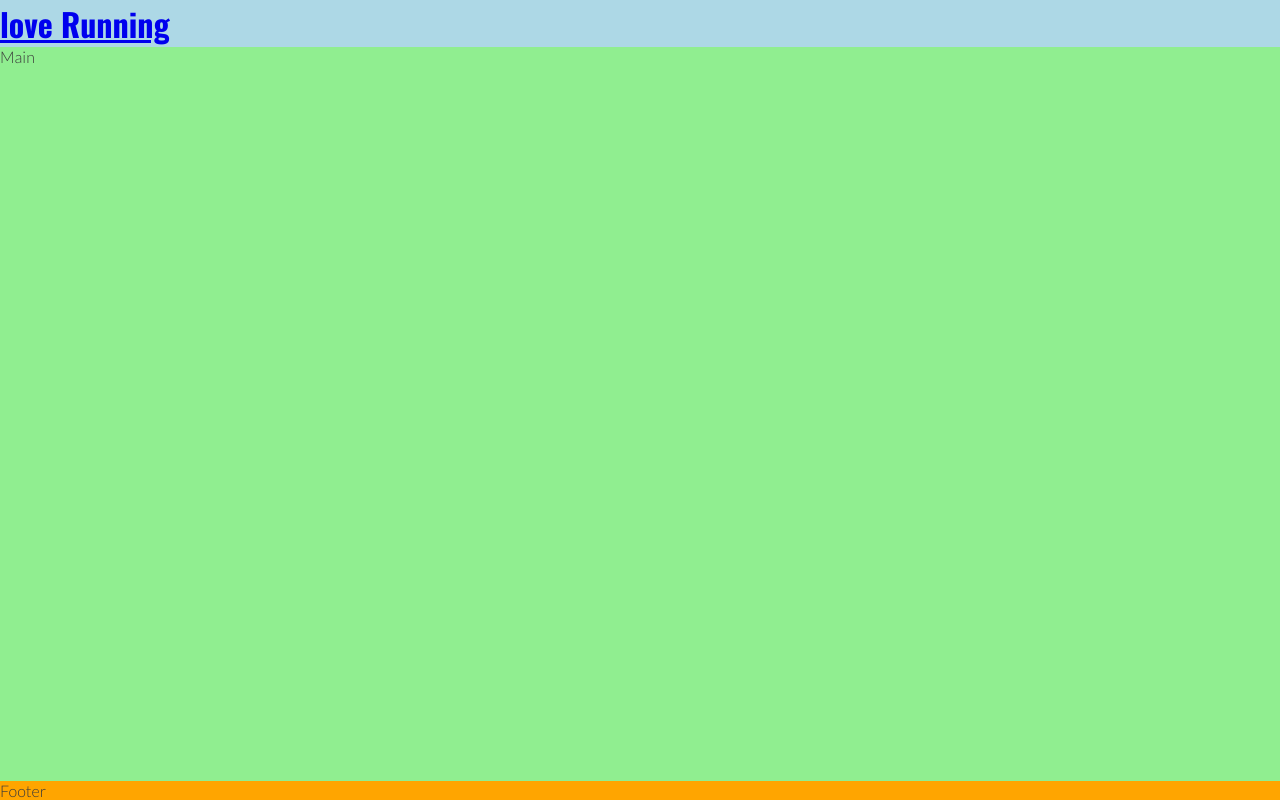
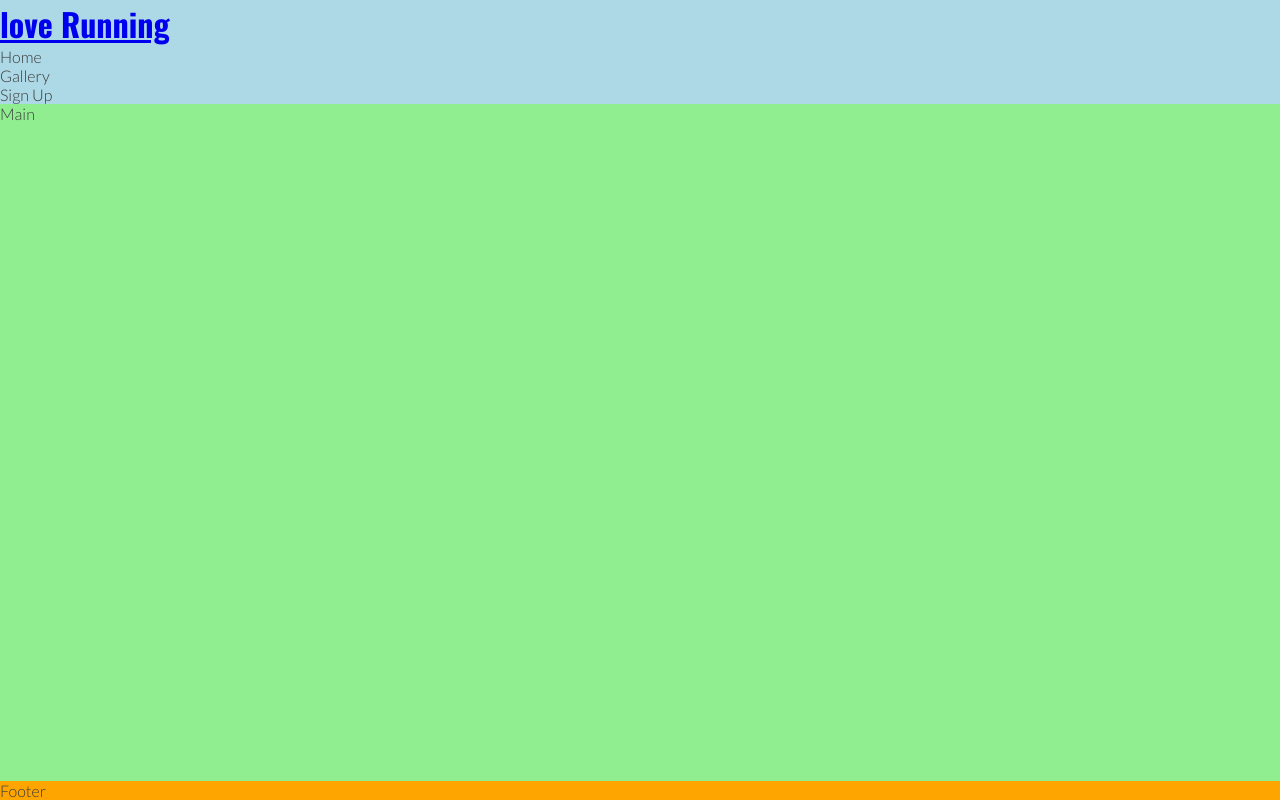
Before and after one commit to HGlass07/love-running_project, a plain HTML site: page index.html in a window 1280 px wide. Drawn offline with nearby package versions, Linux system fonts and the light colour scheme.

Commit message:
created navigation section

```diff
--- a/index.html
+++ b/index.html
@@ -24,6 +24,13 @@
         <a href="index.html">
             <h1 id="logo">love Running</h1>
         </a>
+        <nav>
+            <ul>
+                <li><a href"">Home</a></li>
+                <li><a href"">Gallery</a></li>
+                <li><a href"">Sign Up</a></li>
+            </ul>
+        </nav>
     </header>
 
     <!--main text content-->
```
